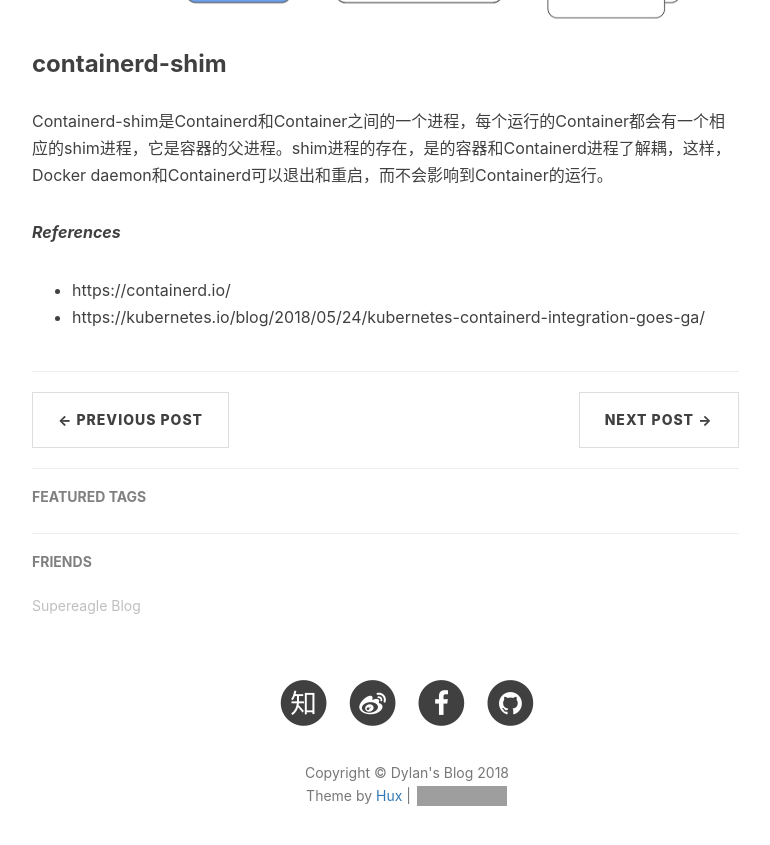
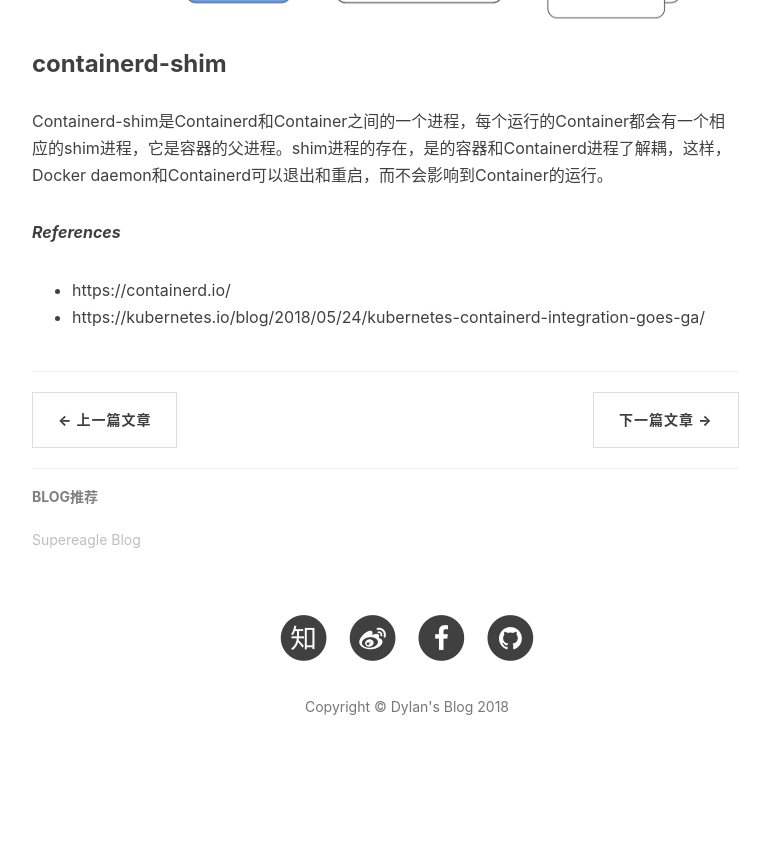
Before and after one commit to cd1989/cd1989.github.io, a Jekyll site: the page built from _posts/2018-05-30-docker-architecture.md, in a window 1280 px wide and 900 px high, scrolled down 5677 px. Shown: the top 845 px of the window, without its empty margins (233-1003 px from the left). Built offline with Jekyll 4.4.1, drawn with Linux system fonts in a browser that asks for light colours; nearby versions of some CDN libraries; comment, search, counter and statistics services are not loaded; after the commit the page ends 6488 px from its top, so only the background shows below that; grey boxes are pictures that could not be loaded.

Commit message:
style fix

```diff
--- a/_config.yml
+++ b/_config.yml
@@ -73,7 +73,7 @@ sidebar-avatar: /img/avatar-me.jpg      # use absolute URL, seeing it's used in
 
 
 # Featured Tags
-featured-tags: true                     # whether or not using Feature-Tags
+featured-tags: false                     # whether or not using Feature-Tags
 featured-condition-size: 1              # A tag will be featured if the size of it is more than this condition value
 
 
--- a/_includes/footer.html
+++ b/_includes/footer.html
@@ -71,13 +71,6 @@
                 </ul>
                 <p class="copyright text-muted">
                     Copyright &copy; {{ site.title }} {{ site.time | date: '%Y' }}
-                    <br>
-                    Theme by <a href="http://huangxuan.me">Hux</a> |
-                    <iframe
-                        style="margin-left: 2px; margin-bottom:-5px;"
-                        frameborder="0" scrolling="0" width="91px" height="20px"
-                        src="https://ghbtns.com/github-btn.html?user=huxpro&repo=huxpro.github.io&type=star&count=true" >
-                    </iframe>
                 </p>
             </div>
         </div>
--- a/_layouts/post.html
+++ b/_layouts/post.html
@@ -80,12 +80,12 @@ layout: default
                 <ul class="pager">
                     {% if page.previous.url %}
                     <li class="previous">
-                        <a href="{{ page.previous.url | prepend: site.baseurl | replace: '//', '/' }}" data-toggle="tooltip" data-placement="top" title="{{page.previous.title}}">&larr; Previous Post</a>
+                        <a href="{{ page.previous.url | prepend: site.baseurl | replace: '//', '/' }}" data-toggle="tooltip" data-placement="top" title="{{page.previous.title}}">&larr; 上一篇文章</a>
                     </li>
                     {% endif %}
                     {% if page.next.url %}
                     <li class="next">
-                        <a href="{{ page.next.url | prepend: site.baseurl | replace: '//', '/' }}" data-toggle="tooltip" data-placement="top" title="{{page.next.title}}">Next Post &rarr;</a>
+                        <a href="{{ page.next.url | prepend: site.baseurl | replace: '//', '/' }}" data-toggle="tooltip" data-placement="top" title="{{page.next.title}}">下一篇文章 &rarr;</a>
                     </li>
                     {% endif %}
                 </ul>
@@ -123,7 +123,7 @@ layout: default
                 {% if site.featured-tags %}
                 <section>
                     <hr class="hidden-sm hidden-xs">
-                    <h5><a href="/tags/">FEATURED TAGS</a></h5>
+                    <h5><a href="/tags/">常用标签</a></h5>
                     <div class="tags">
         				{% for tag in site.tags %}
                             {% if tag[1].size > {{site.featured-condition-size}} %}
@@ -139,7 +139,7 @@ layout: default
                 <!-- Friends Blog -->
                 {% if site.friends %}
                 <hr>
-                <h5>FRIENDS</h5>
+                <h5>BLOG推荐</h5>
                 <ul class="list-inline">
                     {% for friend in site.friends %}
                         <li><a href="{{friend.href}}">{{friend.title}}</a></li>
```
